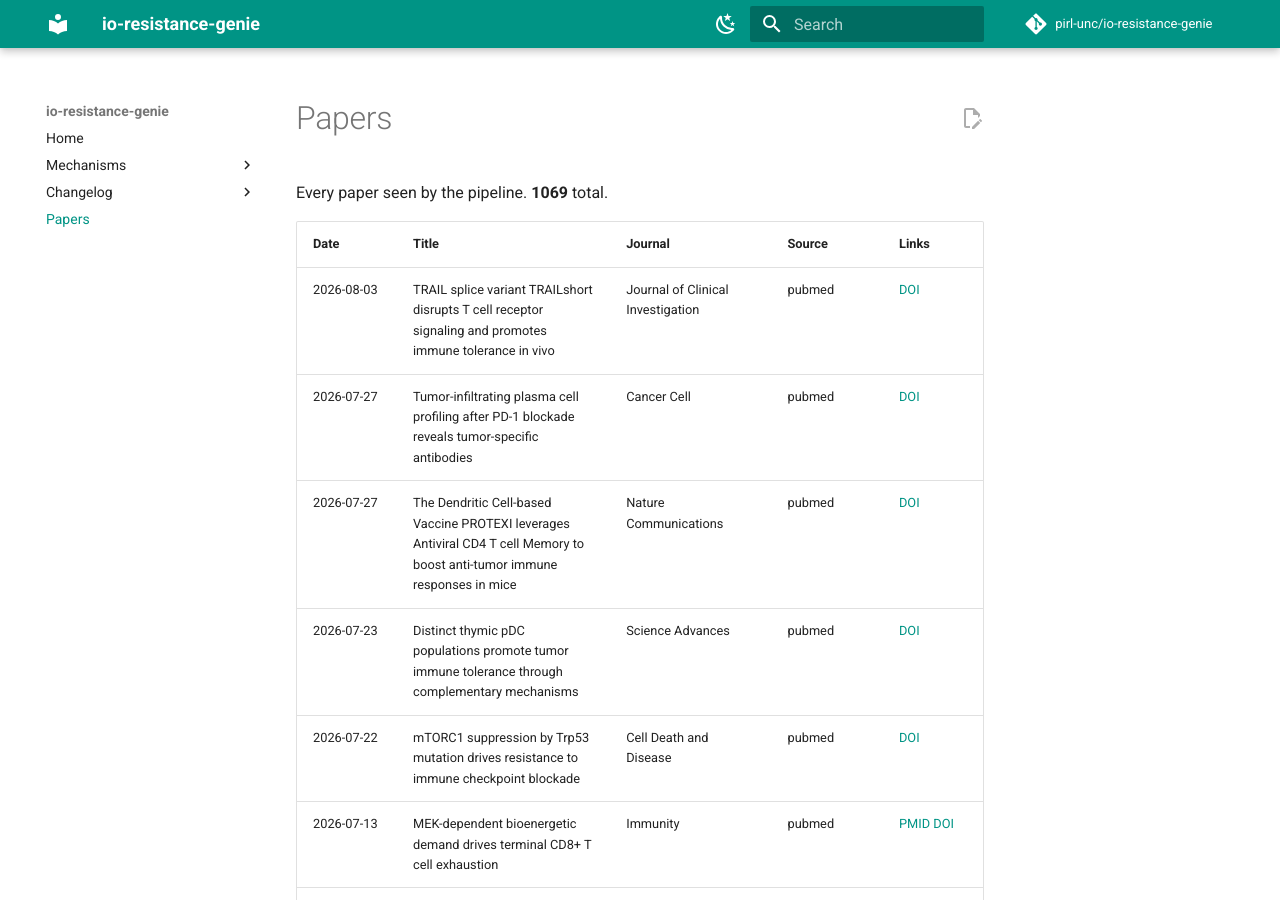
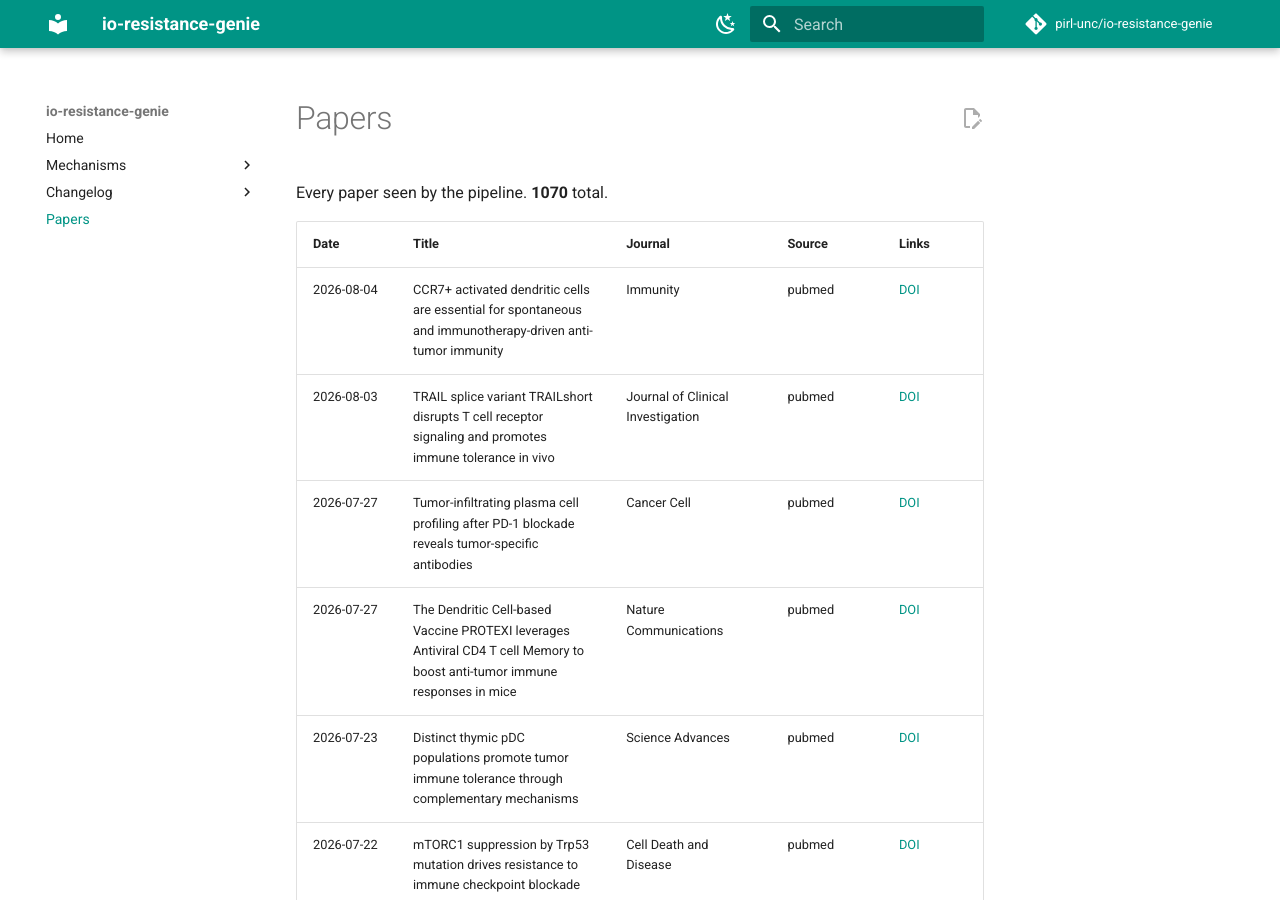
Before and after one commit to pirl-unc/io-resistance-genie, an MkDocs documentation site: the page built from docs/papers.md, in a window 1280 px wide and 900 px high. Built offline with MkDocs 1.6.1 and Material for MkDocs 9.7.7, drawn with Linux system fonts in a browser that asks for light colours; comment, search, counter and statistics services are not loaded.

Commit message:
chore: literature update 2026-08-06 — 1 novel, 0 refined, 0 challenged
Novel (antigen_presentation): CCR7+ actDCs sustain intratumoral CTL activity
— not only prime naive T cells in lymph nodes — and their depletion abrogates
both spontaneous and ICI-driven anti-tumor immunity (Koufaki, Zelenay et al.
2026, Immunity, DOI: 10.1016/j.immuni.2026.07.002). First genetic actDC
depletion model; identifies intratumoral actDC support as a distinct ICI
failure mode independent of T cell-intrinsic exhaustion.

Europe PMC API unavailable (proxy blocks www.ebi.ac.uk:443); paper identified
via web search. knowledge_state.json v19→v20.

Co-Authored-By: Claude Sonnet 4.6 <noreply@anthropic.com>
Claude-Session: https://claude.ai/code/session_011dL5LMPz7h2NFYMeTRAHrv

```diff
--- a/docs/papers.md
+++ b/docs/papers.md
@@ -1,9 +1,10 @@
 # Papers
 
-Every paper seen by the pipeline. **1069** total.
+Every paper seen by the pipeline. **1070** total.
 
 | Date | Title | Journal | Source | Links |
 | --- | --- | --- | --- | --- |
+| 2026-08-04 | CCR7+ activated dendritic cells are essential for spontaneous and immunotherapy-driven anti-tumor immunity | Immunity | pubmed | [DOI](https://doi.org/10.1016/j.immuni.2026.07.002) |
 | 2026-08-03 | TRAIL splice variant TRAILshort disrupts T cell receptor signaling and promotes immune tolerance in vivo | Journal of Clinical Investigation | pubmed | [DOI](https://doi.org/10.1172/jci194449) |
 | 2026-07-27 | Tumor-infiltrating plasma cell profiling after PD-1 blockade reveals tumor-specific antibodies | Cancer Cell | pubmed | [DOI](https://doi.org/10.1016/j.ccell.2026.07.001) |
 | 2026-07-27 | The Dendritic Cell-based Vaccine PROTEXI leverages Antiviral CD4 T cell Memory to boost anti-tumor immune responses in mice | Nature Communications | pubmed | [DOI](https://doi.org/10.1038/s41467-026-74891-3) |
```
Also changed, not shown: docs/changelog/2026-08-06.md (added, +19 -0 lines), docs/index.md (+2 -0 lines), docs/mechanisms/antigen-presentation.md (+2 -0 lines), 4 other files.
